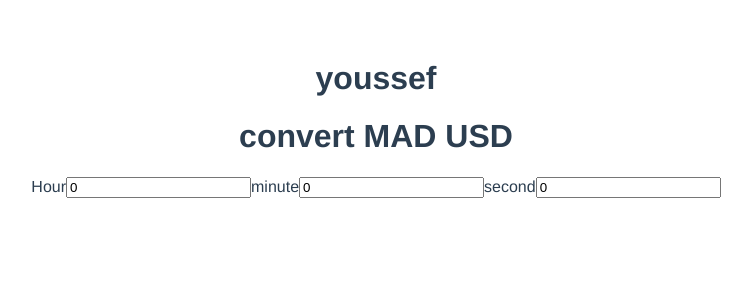
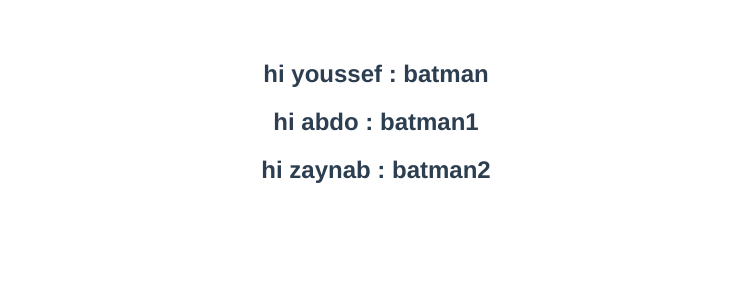
Before and after one commit to Elkafhi-Youssef/startvue, a Vue app: page / in a window 1280 px wide. Shown: the top 300 px of the page, without its empty margins (264-1016 px from the left). Built offline with nearby package versions, Linux system fonts and the light colour scheme.

Commit message:
use props Parent child

```diff
--- a/src/App.vue
+++ b/src/App.vue
@@ -1,59 +1,70 @@
 <template>
-  <!-- <img alt="Vue logo" src="./assets/logo.png"> -->
-  <!-- <HelloWorld msg="Welcome to Your Vue.js App" url="you code "/> -->
-  <!-- <h1> hi {{add()}}</h1> -->
-  <!-- <h2 v-html="greate"></h2> -->
-  <h1> {{fullname}}</h1>
-  <h1> convert MAD USD</h1>
-  <label >Hour</label>
-  <input type="number"   v-model="h">
-  <label >minute</label>
-  <input type="number"   v-model="m">
-  <label >second</label>
-  <input type="number"   v-model="s">
+  <div>
+    <!-- <img alt="Vue logo" src="./assets/logo.png"> -->
+    <!-- <HelloWorld msg="Welcome to Your Vue.js App" url="you code "/> -->
+    <!-- <h1> hi {{add()}}</h1> -->
+    <!-- <h2 v-html="greate"></h2> -->
+    <!-- <h1>{{ fullname }}</h1>
+    <h1>convert MAD USD</h1>
+    <label>Hour</label>
+    <input type="number" v-model="h" />
+    <label>minute</label>
+    <input type="number" v-model="m" />
+    <label>second</label>
+    <input type="number" v-model="s" /> -->
+    <Greet :name="first" heroName="batman" />
+    <Greet name="abdo" heroName="batman1"/>
+    <Greet name="zaynab" heroName="batman2" />
+
+  </div>
 </template>
 
 <script>
-// import HelloWorld from './components/HelloWorld.vue'
+import Greet from "./components/Greet.vue";
+// import HelloWorld from './components/HelloWorld.vue';
+// // import HelloWorld from './components/HelloWorld.vue'
 
 export default {
-  name: 'App',
-  data(){
-    return{
-     first:'youssef',
-     last:'elkafhi',
-    h :0,
-    m:0,
-    s:0,
+  components: { Greet },
+  name: "App",
 
-    }
+  data() {
+    return {
+      first: "youssef",
+      last: "elkafhi",
+      h: 0,
+      m: 0,
+      s: 0,
+    };
   },
-  methods:{
-    add(){
-      return 1+2;
-    }
+  methods: {
+    add() {
+      return 1 + 2;
+    },
   },
-  computed:{
-    fullname(){
-      return `${this.first}`
-    }
+  computed: {
+    fullname() {
+      return `${this.first}`;
+    },
   },
-  watch:{
-    h(v){
-      this.m = v*60;
-      this.s = v*60*60;
+  watch: {
+    h(v) {
+      this.m = v * 60;
+      console.log("run hour");
+      // this.s = v*60*60;
     },
-    m(v){
-      this.h = v/60;
-      this.s = v*60;
+    m(v) {
+      // this.h = v/60;
+      this.s = v * 60;
+      this.h = v / 60;
+      console.log("run min");
     },
-     s(v){
-      this.m = v/60;
-      this.h = v/3600;
+    s(v) {
+      this.m = v / 60;
+      console.log("run sec");
     },
-
-  }
-}
+  },
+};
 </script>
 
 <style>
```
